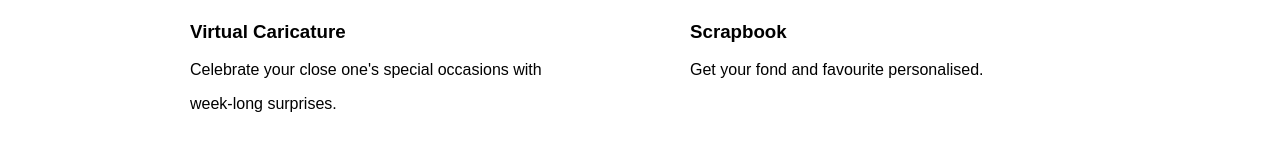
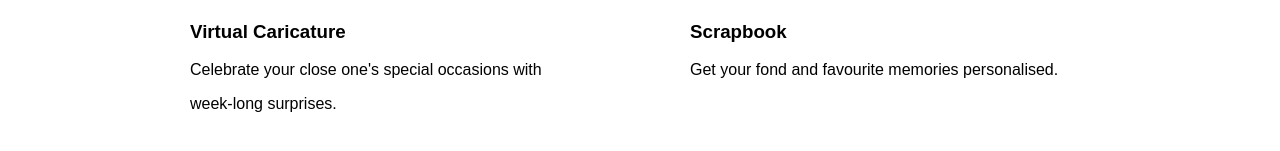
Before and after one commit to AnshikaTrivedi22/2013002_webshop, a plain HTML site: page index.html in a window 1280 px wide. Shown: the part 1474-1625 px from the top of the page. Drawn offline with Linux system fonts and the light colour scheme.

Commit message:
second commit

```diff
--- a/index.html
+++ b/index.html
@@ -87,7 +87,7 @@
         <div class="imgb"><img src="scrapbook1.jpg"style="height: 400px;width: 400px;">
         <div>
             <h3>Scrapbook</h3>
-            <p>Get your fond and favourite  personalised.</p>
+            <p>Get your fond and favourite memories personalised.</p>
         </div></div>
     </div>
 </section>
```
